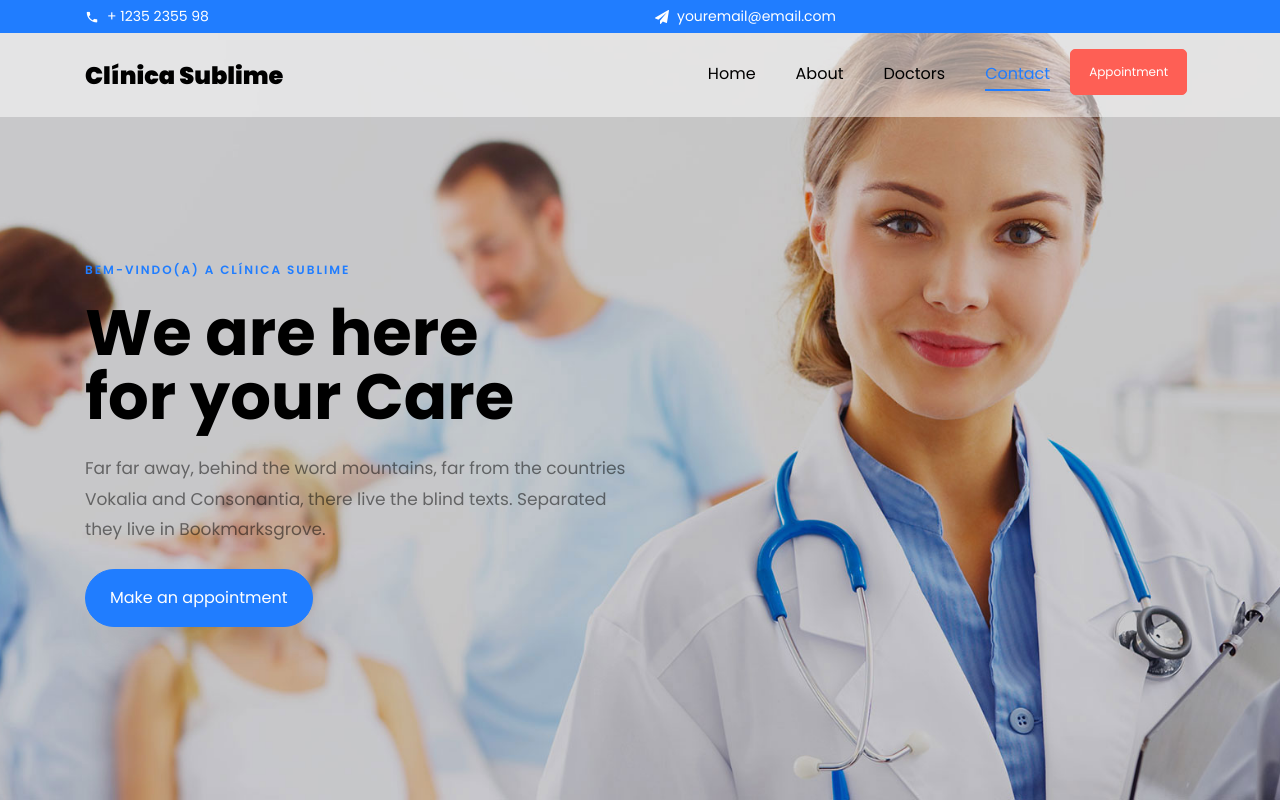
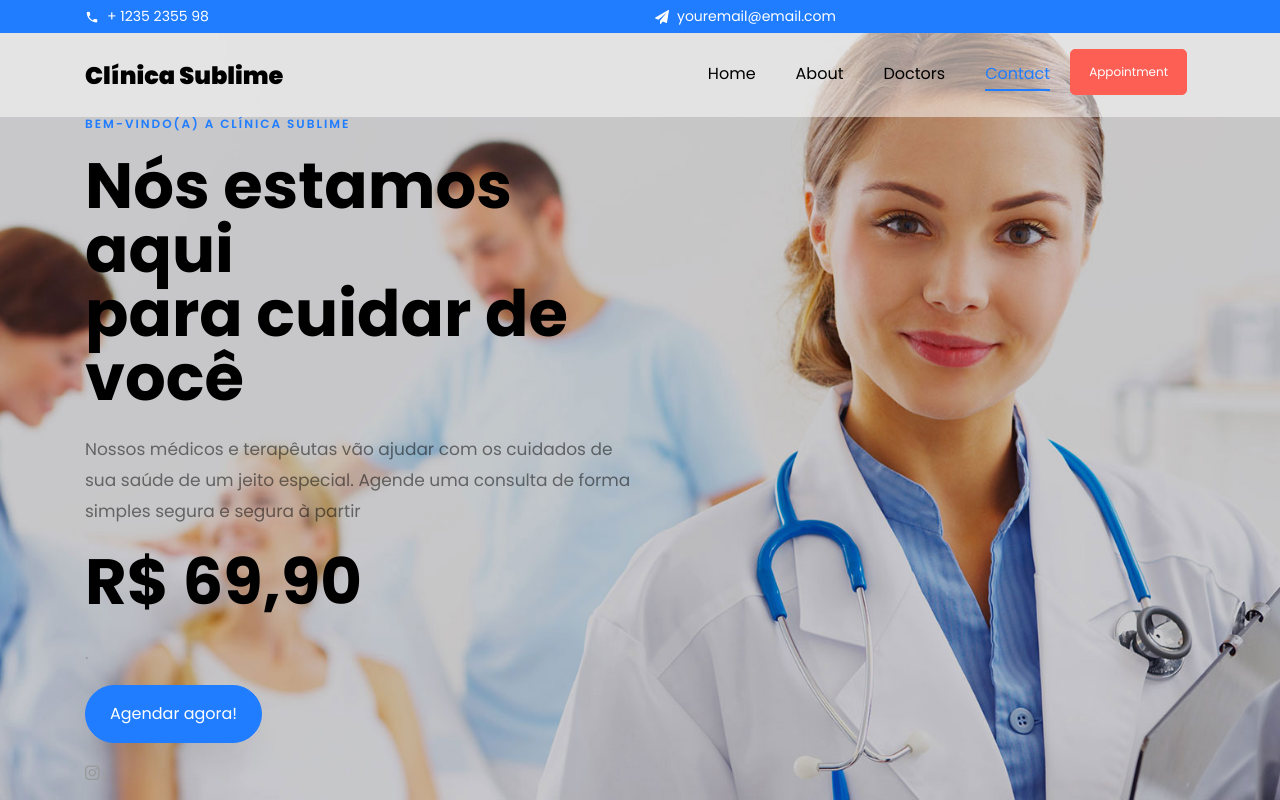
Before and after one commit to salesfilho/sublime, a plain HTML site: page index.html in a window 1280 px wide. Shown: the top 800 px of the page. Drawn offline with Linux system fonts and the light colour scheme; some packages are replaced by stand-ins of ours; no server answers; files whose address does not match are found by name.

Commit message:
Update index.html
Home text

```diff
--- a/index.html
+++ b/index.html
@@ -72,9 +72,13 @@
           <div class="col-md-6 pt-5 ftco-animate">
           	<div class="mt-5">
           		<span class="subheading">Bem-vindo(a) a Clínica Sublime</span>
-	            <h1 class="mb-4">We are here <br>for your Care</h1>
-	            <p class="mb-4">Far far away, behind the word mountains, far from the countries Vokalia and Consonantia, there live the blind texts. Separated they live in Bookmarksgrove.</p>
-	            <p><a href="#" class="btn btn-primary py-3 px-4">Make an appointment</a></p>
+	            <h1 class="mb-4">Nós estamos aqui <br>para cuidar de você</h1>
+	            <p class="mb-4">
+			    Nossos médicos e terapêutas vão ajudar com os cuidados de sua saúde de um jeito especial.
+			    Agende uma consulta de forma simples segura e segura à partir <h1 class="mb-4">R$ 69,90</h1>.
+		    </p>
+	            <p><a href="#" class="btn btn-primary py-3 px-4">Agendar agora!</a></p>
+			<span class="icon-instagram"></span>
             </div>
           </div>
         </div>
```
